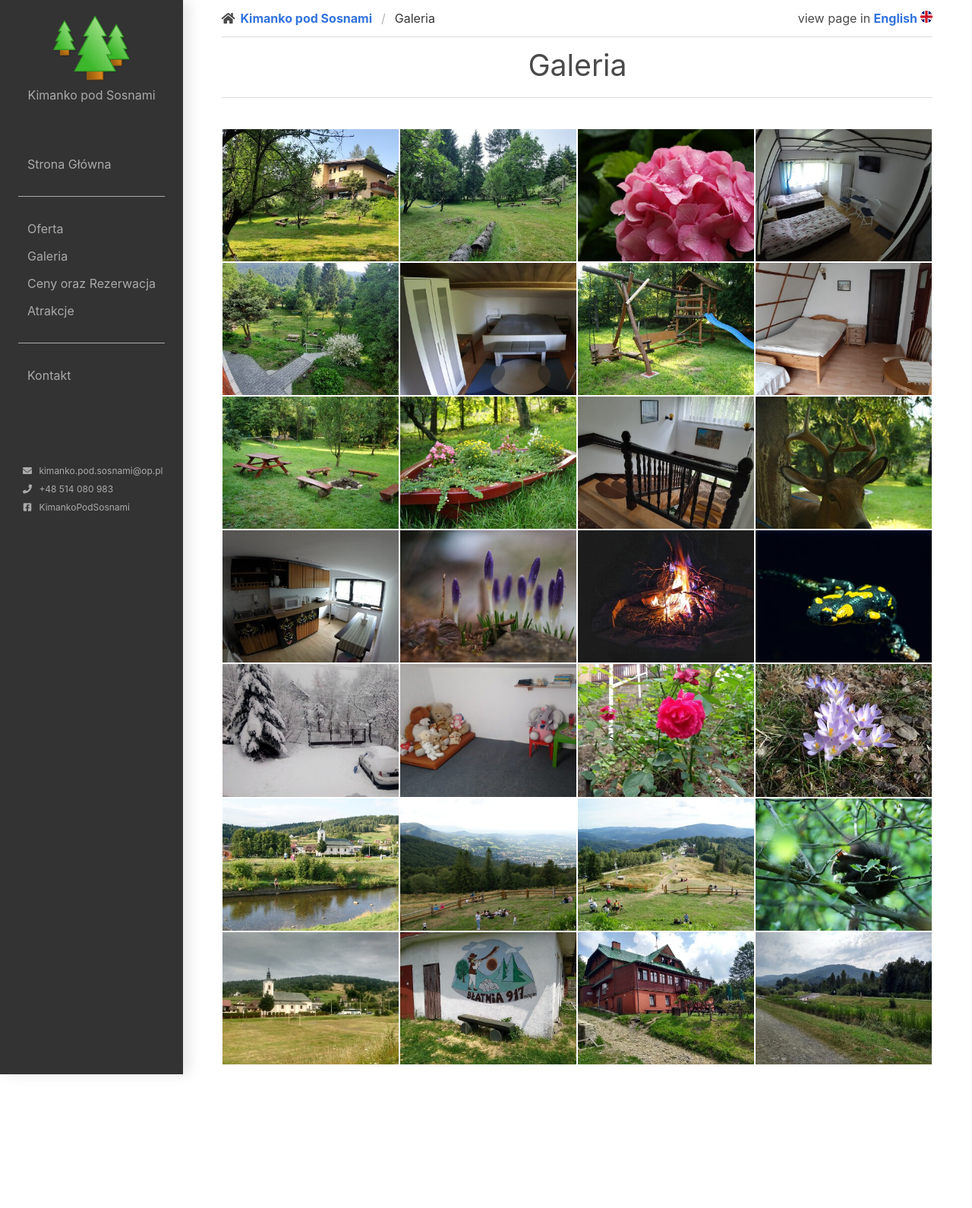
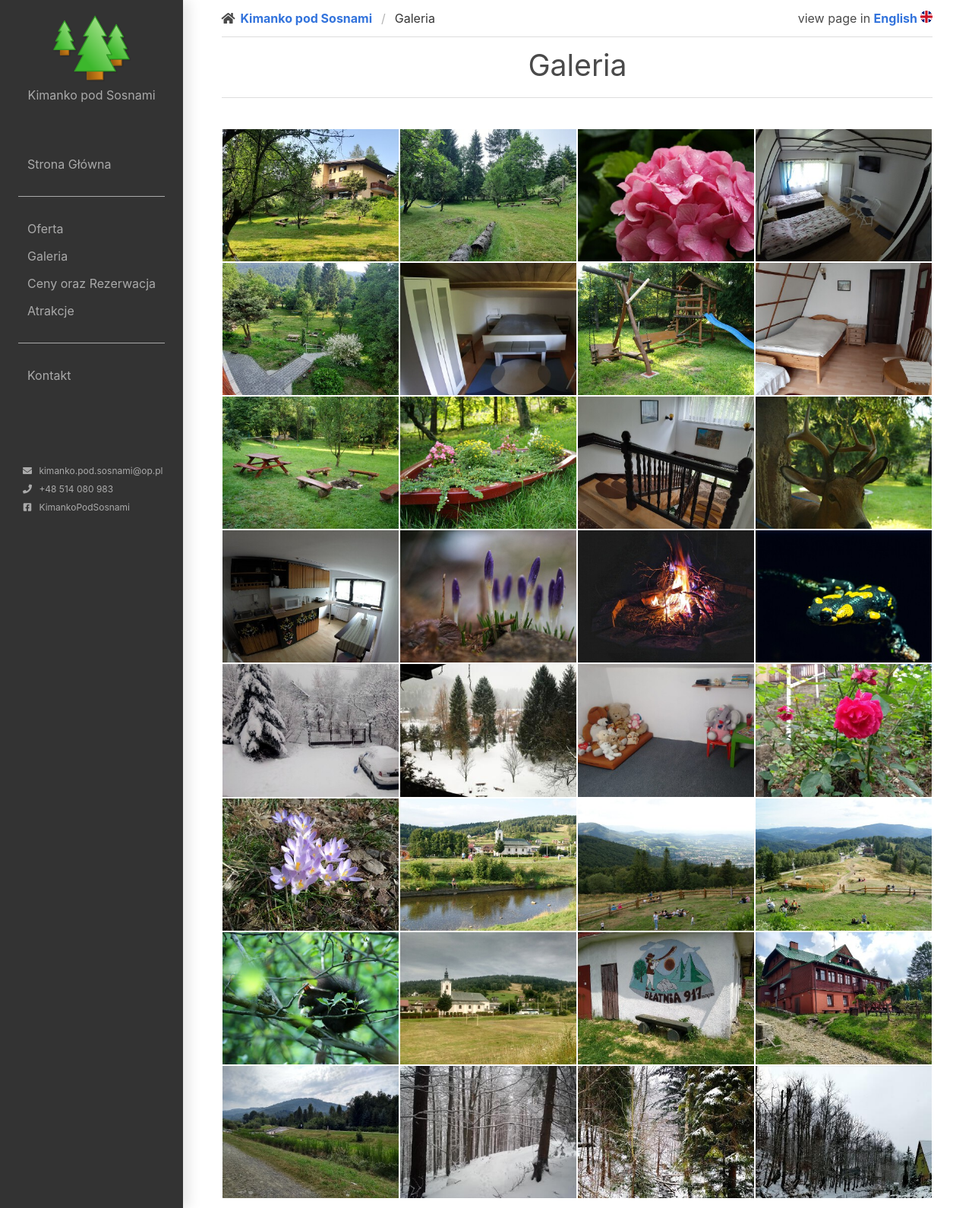
Before and after one commit to Kimanko-pod-Sosnami/Kimanko-pod-Sosnami.github.io, a Jekyll site: the page built from _pages/galeria.md, in a window 1280 px wide. Shown: the whole page at 76% size. Built offline with Jekyll 4.4.1, drawn with Linux system fonts in a browser that asks for light colours; before the commit the page ends 1414 px from its top, so only the background shows below that.

Commit message:
more pictures

```diff
--- a/_data/gallery.yaml
+++ b/_data/gallery.yaml
@@ -63,7 +63,12 @@ images:
 
   - path: "/assets/img/gallery/IMG-20181212-WA0000.1.jpg"
     thumb_path: "/assets/img/gallery/medium_thumb/IMG-20181212-WA0000.1.jpg"
-    description_pl: "Okolica zimą wygląda zachwycająco! "
+    description_pl: "Okolica zimą wygląda zachwycająco!"
+
+  - path: "/assets/img/gallery/IMG_20191229_141649.jpg"
+    thumb_path: "/assets/img/gallery/medium_thumb/IMG_20191229_141649.jpg"
+    description_pl: "Nasz ogród zimą"
+    description_pl: "Our garden in winter"
 
   - path: "/assets/img/gallery/IMG-20190731-WA0008.jpg"
     thumb_path: "/assets/img/gallery/medium_thumb/IMG-20190731-WA0008.jpg"
@@ -100,3 +105,12 @@ images:
 
   - path: "/assets/img/gallery/IMG_20180818_113521052_HDR.jpg"
     thumb_path: "/assets/img/gallery/medium_thumb/IMG_20180818_113521052_HDR.jpg"
+
+  - path: "/assets/img/gallery/IMG_20191226_124014850.jpg"
+    thumb_path: "/assets/img/gallery/medium_thumb/IMG_20191226_124014850.jpg"
+
+  - path: "/assets/img/gallery/IMG_20191229_141802.jpg"
+    thumb_path: "/assets/img/gallery/medium_thumb/IMG_20191229_141802.jpg"
+
+  - path: "/assets/img/gallery/IMG_20191229_141855.jpg"
+    thumb_path: "/assets/img/gallery/medium_thumb/IMG_20191229_141855.jpg"
```
Also changed, not shown: _pages/ceny.md (+2 -2 lines), artwork/photos_hi_res/Surroundings/IMG_20191226_124014850.jpg (added), assets/img/gallery/IMG_20191226_124014850.jpg (added), assets/img/gallery/IMG_20191229_141649.jpg (added), assets/img/gallery/IMG_20191229_141802.jpg (added), assets/img/gallery/IMG_20191229_141855.jpg (added), assets/img/gallery/medium_thumb/IMG_20191226_124014850.jpg (added), assets/img/gallery/medium_thumb/IMG_20191229_141649.jpg (added), assets/img/gallery/medium_thumb/IMG_20191229_141802.jpg (added), assets/img/gallery/medium_thumb/IMG_20191229_141855.jpg (added), assets/img/gallery/thumb/IMG_20191226_124014850.jpg (added), assets/img/gallery/thumb/IMG_20191229_141649.jpg (added), assets/img/gallery/thumb/IMG_20191229_141802.jpg (added), assets/img/gallery/thumb/IMG_20191229_141855.jpg (added), 4 other files.
